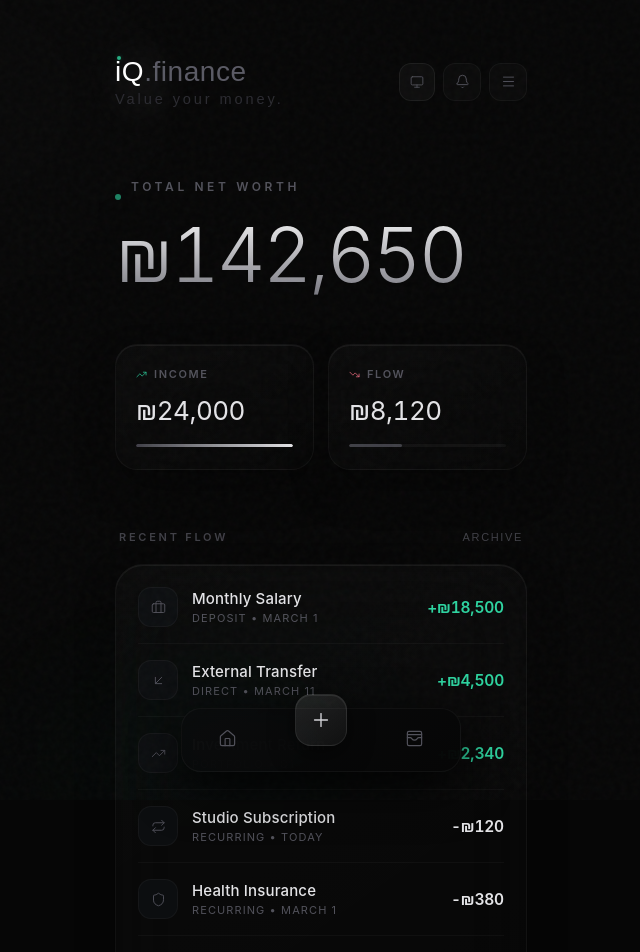
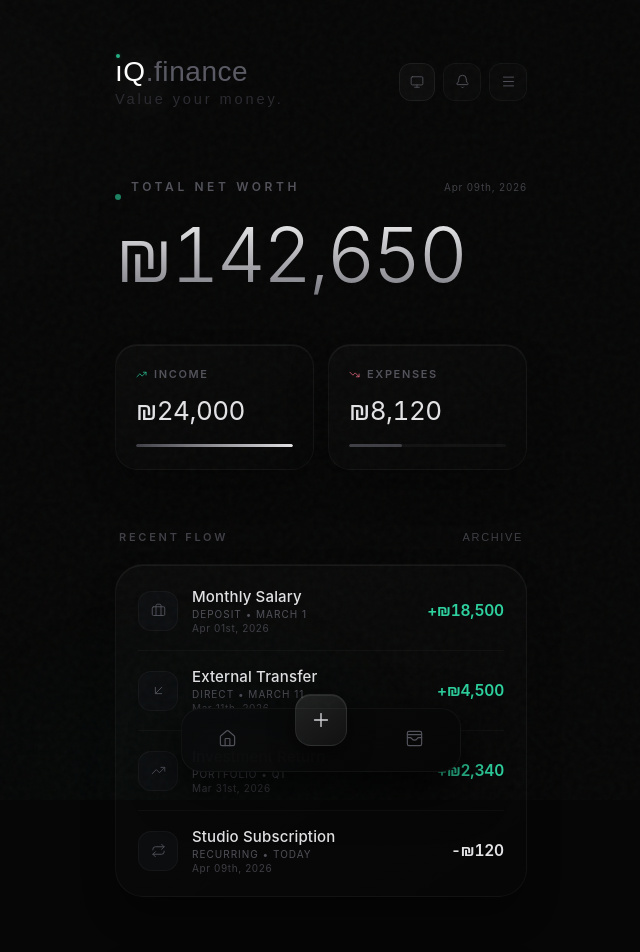
Before and after one commit to idogal0210-web/iq-finance, a React (Vite) app: page / in a window 1280 px wide. Shown: the top 952 px of the page, without its empty margins (319-959 px from the left). Built offline with nearby package versions, Linux system fonts and the light colour scheme; a web font is replaced by a local one.

Commit message:
feat: dotless i logo, Expenses label, date stamps, 4-row transactions, lock viewport

```diff
--- a/index.html
+++ b/index.html
@@ -2,7 +2,7 @@
 <html lang="en">
   <head>
     <meta charset="UTF-8" />
-    <meta name="viewport" content="width=device-width, initial-scale=1.0, viewport-fit=cover" />
+    <meta name="viewport" content="width=device-width, initial-scale=1.0, maximum-scale=1.0, user-scalable=no, viewport-fit=cover" />
     <title>iQ.finance</title>
     <meta name="description" content="Value your money." />
     <meta name="theme-color" content="#060606" />
--- a/src/App.jsx
+++ b/src/App.jsx
@@ -33,16 +33,17 @@ function Wordmark({ size = 15, showTagline = true }) {
       }} />
       <div style={{ position: "relative", zIndex: 1, display: "flex", alignItems: "baseline" }}>
         <span style={{ position: "relative", display: "inline-block" }}>
+          {/* dotless ı — font tittle removed; green dot serves as the sole dot */}
           <span style={{
             fontSize: size, fontWeight: 500, color: "#fff",
             letterSpacing: "0.02em", fontFamily: "'Aeonik', sans-serif",
-          }}>i</span>
+          }}>ı</span>
           <span style={{
             position: "absolute",
-            top: size <= 14 ? "0em" : "-0.03em",
-            left: "0.1em",
-            width: "0.28em", height: "0.28em", borderRadius: "50%",
-            background: EMERALD, opacity: 0.8,
+            top: size <= 14 ? "-0.12em" : "-0.15em",
+            left: "0.08em",
+            width: "0.26em", height: "0.26em", borderRadius: "50%",
+            background: EMERALD, opacity: 0.85,
             boxShadow: `0 0 4px ${EMERALD_GLOW}, 0 0 10px ${EMERALD_OUTER}`,
             animation: "pulseGlow 3s ease-in-out infinite",
           }} />
@@ -101,7 +102,7 @@ function SplashScreen({ onFinish }) {
 
 const t = {
   en: {
-    netWorth: "Total Net Worth", income: "Income", flow: "Flow",
+    netWorth: "Total Net Worth", income: "Income", flow: "Expenses",
     recentFlow: "Recent Flow", archive: "Archive",
     sub: "Studio Subscription", subSub: "Recurring • Today",
     transfer: "External Transfer", transferSub: "Direct • March 11",
@@ -161,6 +162,16 @@ const t = {
    ═══════════════════════════════════════════════════════════ */
 
 const easeOutQuart = (x) => 1 - Math.pow(1 - x, 4);
+
+function ordinalSuffix(d) {
+  if (d > 3 && d < 21) return "th";
+  switch (d % 10) { case 1: return "st"; case 2: return "nd"; case 3: return "rd"; default: return "th"; }
+}
+function formatDate(date = new Date()) {
+  const M = ["Jan","Feb","Mar","Apr","May","Jun","Jul","Aug","Sep","Oct","Nov","Dec"];
+  const d = date.getDate();
+  return `${M[date.getMonth()]} ${String(d).padStart(2,"0")}${ordinalSuffix(d)}, ${date.getFullYear()}`;
+}
 
 function useCountUp(target, duration = 2000, start = 125000) {
   const [value, setValue] = useState(start);
@@ -234,7 +245,7 @@ function ProgressBar({ ratio, glow = false, delay = "0s" }) {
 }
 
 // Change #4 — strokeWidth={1.5} on all icons for "intelligent & clean" look
-function TransactionRow({ icon: Icon, title, subtitle, amount, positive = false, isRtl }) {
+function TransactionRow({ icon: Icon, title, subtitle, date, amount, positive = false, isRtl }) {
   const [h, setH] = useState(false);
   return (
     <div
@@ -257,8 +268,9 @@ function TransactionRow({ icon: Icon, title, subtitle, amount, positive = false,
           <Icon size={15} strokeWidth={1.5} />
         </div>
         <div>
-          <p style={{ color: "#e4e4e7", fontSize: 15, fontWeight: 500, letterSpacing: "0.01em", marginBottom: 3, textAlign: isRtl ? "right" : "left" }}>{title}</p>
-          <p style={{ fontSize: 11, color: "#52525b", textTransform: "uppercase", letterSpacing: "0.1em", textAlign: isRtl ? "right" : "left" }}>{subtitle}</p>
+          <p style={{ color: "#e4e4e7", fontSize: 15, fontWeight: 500, letterSpacing: "0.01em", marginBottom: 2, textAlign: isRtl ? "right" : "left" }}>{title}</p>
+          <p style={{ fontSize: 10, color: "#52525b", textTransform: "uppercase", letterSpacing: "0.1em", textAlign: isRtl ? "right" : "left", marginBottom: 2 }}>{subtitle}</p>
+          {date && <p style={{ fontSize: 10, color: "#3f3f46", letterSpacing: "0.06em", textAlign: isRtl ? "right" : "left" }}>{date}</p>}
         </div>
       </div>
       <span style={{ color: positive ? EMERALD : "#e4e4e7", fontSize: 15.5, fontWeight: 600, fontVariantNumeric: "tabular-nums", direction: "ltr", letterSpacing: "-0.01em" }}>
@@ -758,15 +770,11 @@ export default function IQFinanceApp() {
   // Change #2 — container width driven by layoutMode
   const containerMaxWidth = layoutMode === "web" ? 860 : 460;
 
-  // Change #5 — expanded transaction list (7 items)
   const transactions = [
-    { icon: Briefcase,    title: l.salary,    subtitle: l.salarySub,    amount: "18,500", positive: true  },
-    { icon: ArrowDownLeft,title: l.transfer,  subtitle: l.transferSub,  amount: "4,500",  positive: true  },
-    { icon: TrendingUp,   title: l.invest,    subtitle: l.investSub,    amount: "2,340",  positive: true  },
-    { icon: Repeat,       title: l.sub,       subtitle: l.subSub,       amount: "120",    positive: false },
-    { icon: Shield,       title: l.insurance, subtitle: l.insuranceSub, amount: "380",    positive: false },
-    { icon: ShoppingBag,  title: l.grocery,   subtitle: l.grocerySub,   amount: "215",    positive: false },
-    { icon: Coffee,       title: l.coffee,    subtitle: l.coffeeSub,    amount: "48",     positive: false },
+    { icon: Briefcase,    title: l.salary,    subtitle: l.salarySub,    amount: "18,500", positive: true,  date: formatDate(new Date(2026, 3, 1))  },
+    { icon: ArrowDownLeft,title: l.transfer,  subtitle: l.transferSub,  amount: "4,500",  positive: true,  date: formatDate(new Date(2026, 2, 11)) },
+    { icon: TrendingUp,   title: l.invest,    subtitle: l.investSub,    amount: "2,340",  positive: true,  date: formatDate(new Date(2026, 2, 31)) },
+    { icon: Repeat,       title: l.sub,       subtitle: l.subSub,       amount: "120",    positive: false, date: formatDate(new Date(2026, 3, 9))  },
   ];
 
   return (
@@ -842,6 +850,7 @@ export default function IQFinanceApp() {
                 <span style={{ position: "relative", display: "inline-flex", width: 6, height: 6, borderRadius: 9999, background: EMERALD, opacity: 0.6 }} />
               </div>
               <p style={{ fontSize: 12, textTransform: "uppercase", letterSpacing: "0.3em", color: "#52525b", fontWeight: 600 }}>{l.netWorth}</p>
+              <p style={{ fontSize: 10, color: "#3f3f46", letterSpacing: "0.08em", marginLeft: "auto" }}>{formatDate()}</p>
             </div>
             <h2 style={{
               fontSize: "clamp(50px, 13vw, 76px)", fontWeight: 300,
@@ -889,6 +898,7 @@ export default function IQFinanceApp() {
                     icon={tx.icon}
                     title={tx.title}
                     subtitle={tx.subtitle}
+                    date={tx.date}
                     amount={tx.amount}
                     positive={tx.positive}
                     isRtl={isRtl}
--- a/src/index.css
+++ b/src/index.css
@@ -1,3 +1,9 @@
 *, *::before, *::after { box-sizing: border-box; }
 * { margin: 0; padding: 0; }
-body { margin: 0; }
+html, body {
+  margin: 0;
+  overflow-x: hidden;
+  overscroll-behavior: none;
+  -webkit-overflow-scrolling: touch;
+  touch-action: pan-y;
+}
```
